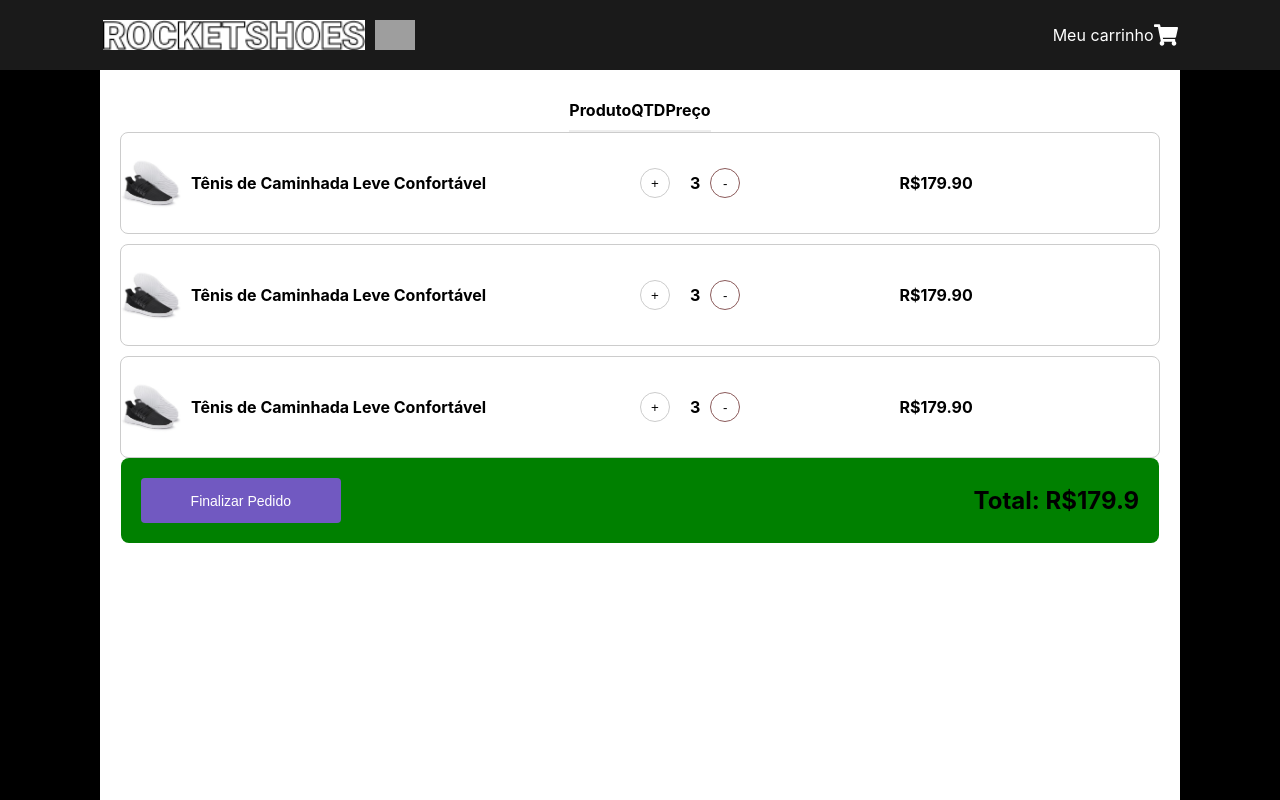
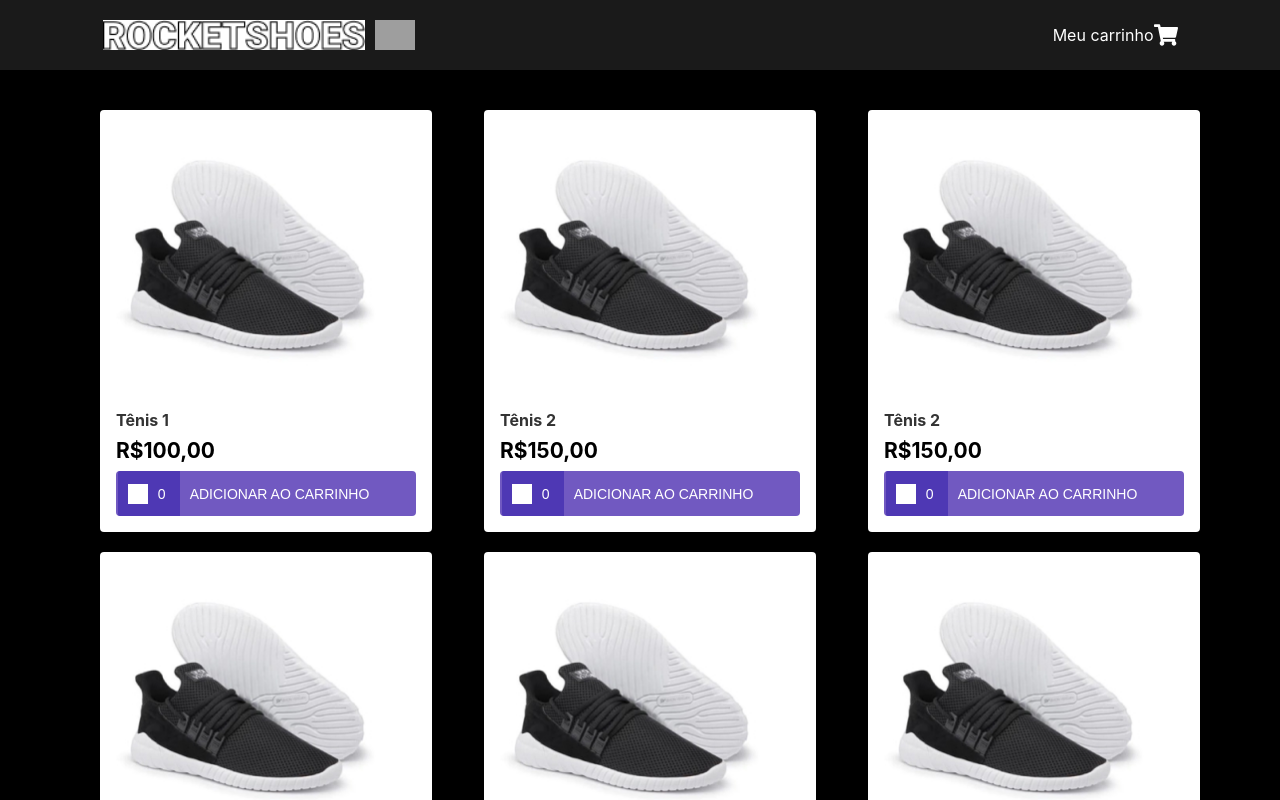
Before and after one commit to Nicolasmoss92/shopping-cart, a React (Create React App) app in the folder cart/: page / in a window 1280 px wide. Shown: the top 800 px of the page. Built offline with nearby package versions, Linux system fonts and the light colour scheme; grey boxes are pictures that could not be loaded.

Commit message:
feat: logic button

```diff
--- a/cart/src/App.tsx
+++ b/cart/src/App.tsx
@@ -13,7 +13,7 @@ import CheckoutButton from "./components/layout/checkOut/CheckOutButton";
 function App() {
   return (
     <div className="App">
-      <CheckoutPage />
+      <CardGridPage />
     </div>
   );
 }
--- a/cart/src/components/layout/card/CardButton/index.tsx
+++ b/cart/src/components/layout/card/CardButton/index.tsx
@@ -1,11 +1,18 @@
+import { useState } from "react";
 import Button from "../../../button/Button";
 import { CartIconWrapper, Quantity } from "./styles";
 
 const CardButton: React.FC = () => {
+  const [quantity, setQuantity] = useState(0);
+
+  const handleAddToCart = () => {
+    setQuantity(prevQuantity => prevQuantity + 1);
+  };
+
   const icon = (
     <CartIconWrapper>
       <img src='./Vector.jpg' alt="Carrinho" />
-      <span>2</span>  {/* Aqui podemos ajustar para exibir a quantidade */}
+      <span>{quantity}</span>  {/* Aqui podemos ajustar para exibir a quantidade */}
     </CartIconWrapper>
   );
 
@@ -16,6 +23,7 @@ const CardButton: React.FC = () => {
       icon={icon}  // Passa o ícone
       primary={true}  // Define como botão primário (roxo)
       large={true}  // Define como botão grande
+      onClick={handleAddToCart}
     />
   );
 };
```
